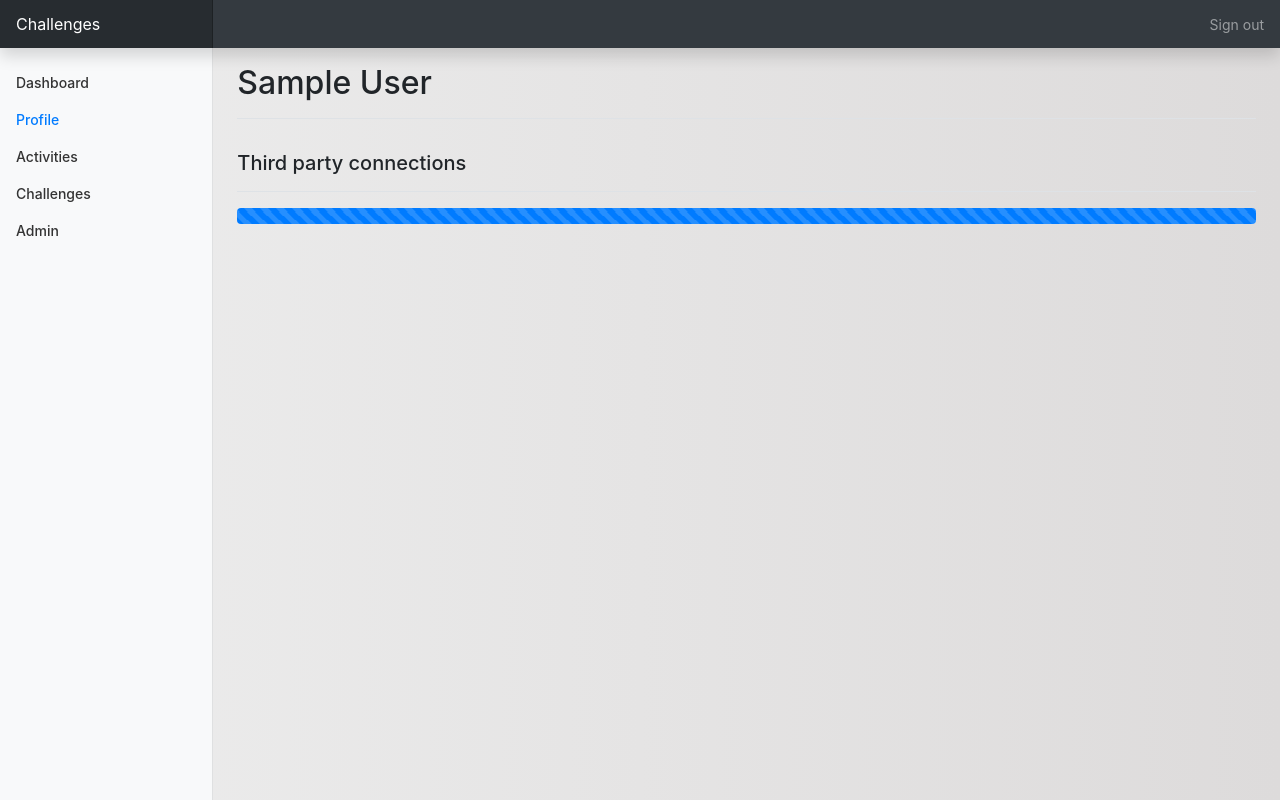
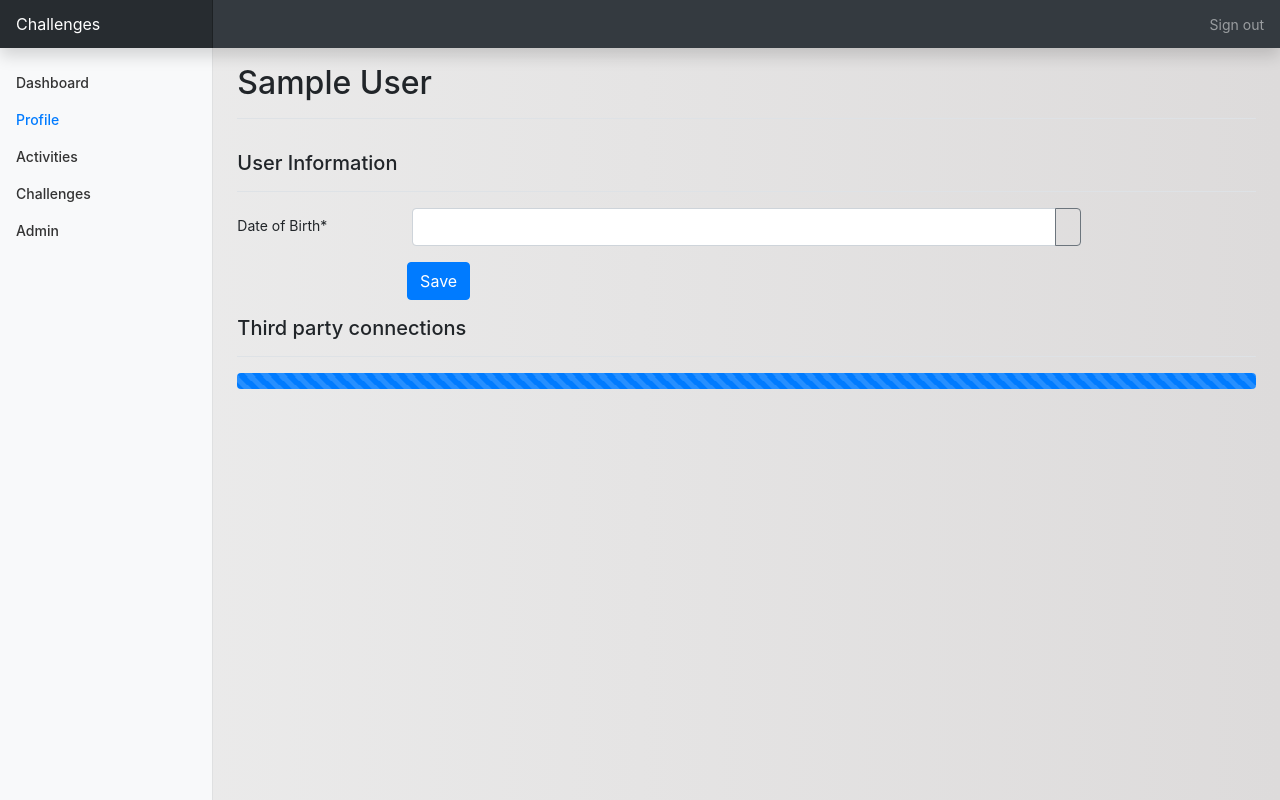
Before and after one commit to mountinash789/Challenges, a Django app: page /profile/ in a window 1280 px wide. Run offline with Django 3.2, Linux system fonts and the light colour scheme; the visitor is signed in with stand-in values (Sample User, id 1); data that the repository does not hold is empty; some libraries are stand-ins or nearby versions.

Commit message:
profile and dob

```diff
--- a/backend/models.py
+++ b/backend/models.py
@@ -5,6 +5,8 @@
 
 from django.contrib.auth.models import User
 from django.db import models
+from django.db.models.signals import post_save
+from django.dispatch import receiver
 from django.urls import reverse_lazy
 from django_extensions.db.models import TimeStampedModel
 
@@ -86,15 +88,15 @@
     def get_absolute_url(self):
         return reverse_lazy('front:activities:view', kwargs={'pk': self.id})
 
-    # todo get and store user age
-    # def age(self):
-    #     today = self.start_date
-    #     born = self.user.profile.dob
-    #     return today.year - born.year - ((today.month, today.day) < (born.month, born.day))
+    def age(self):
+        if self.user.profile.dob:
+            today = self.date
+            born = self.user.profile.dob
+            return today.year - born.year - ((today.month, today.day) < (born.month, born.day))
+        return 30
 
-    @staticmethod
-    def target_heartrates(want_zones=False):
-        target = 220 - 26  # self.age()
+    def target_heartrates(self, want_zones=False):
+        target = 220 - self.age()
         target_min = round((55 * target) / 100.0)  # 55% of target
         target_max = round((85 * target) / 100.0)  # 85% of target
 
@@ -201,3 +203,24 @@
 
     def __str__(self):
         return '{} has signed up to {}'.format(self.user.get_full_name(), self.challenge)
+
+
+class Profile(models.Model):
+    user = models.OneToOneField(User, on_delete=models.CASCADE)
+    dob = models.DateField(blank=True, null=True, help_text='Used to calculate heart rate targets.')
+
+    def __str__(self):
+        return self.user.username
+
+    def get_name(self):
+        name = ' '.join(map(str, [self.user.first_name, self.user.last_name]))
+        if len(name.strip()) > 0:
+            return name
+        return self.user
+
+
+@receiver(post_save, sender=User)
+def create_or_update_user_profile(sender, instance, created, **kwargs):
+    if created:
+        Profile.objects.create(user=instance)
+    instance.profile.save()
--- a/frontend/forms.py
+++ b/frontend/forms.py
@@ -1,7 +1,11 @@
+from crispy_forms.bootstrap import FieldWithButtons, StrictButton
 from crispy_forms.helper import FormHelper
-from crispy_forms.layout import Layout, Submit, Div, HTML
+from crispy_forms.layout import Layout, Submit, Div, HTML, Field
+from django import forms
 from django.contrib.auth.forms import AuthenticationForm, UserCreationForm
 from django.urls import reverse_lazy
+
+from backend.models import Profile
 
 
 class LoginForm(AuthenticationForm):
@@ -48,3 +52,33 @@
                 css_class='offset-lg-2',
             ),
         )
+
+
+class ProfileForm(forms.ModelForm):
+    dob = forms.DateField(required=True, input_formats=['%d/%m/%Y'],
+                          widget=forms.DateInput(attrs={'class': 'datepicker'}),
+                          label='Date of Birth')
+
+    class Meta:
+        model = Profile
+        fields = [
+            'dob'
+        ]
+
+    def __init__(self, *args, **kwargs):
+        super().__init__(*args, **kwargs)
+        self.helper = FormHelper()
+        self.helper.form_id = 'id_main_form'
+        self.helper.form_class = 'form-horizontal'
+        self.helper.label_class = 'col-lg-2'
+        self.helper.field_class = 'col-lg-8'
+
+        self.helper.layout = Layout(
+            FieldWithButtons(Field('dob', autocomplete="off"),
+                             StrictButton('<i class="fa fa-calendar fa-fw"></i>',
+                                          css_class='btn-outline-secondary datepicker-btn')),
+            Div(
+                Submit('submit', 'Save'),
+                css_class='offset-lg-2',
+            ),
+        )
--- a/frontend/views/frontend.py
+++ b/frontend/views/frontend.py
@@ -1,10 +1,11 @@
+from django.contrib import messages
 from django.contrib.auth.views import LoginView
 from django.urls import reverse_lazy
 from django.utils import timezone
-from django.views.generic import TemplateView, FormView
+from django.views.generic import TemplateView, FormView, UpdateView
 
-from backend.models import ChallengeSubscription
-from frontend.forms import LoginForm, RegisterForm
+from backend.models import ChallengeSubscription, Profile
+from frontend.forms import LoginForm, RegisterForm, ProfileForm
 from project.utils import LoginRequired
 
 
@@ -36,19 +37,38 @@
         return url or reverse_lazy('front:home')
 
 
-class ProfilePage(LoginRequired, TemplateView):
+class ProfilePage(LoginRequired, UpdateView):
     template_name = 'profile.html'
     user = None
+    model = Profile
+    form_class = ProfileForm
 
     def get(self, request, *args, **kwargs):
         self.user = self.request.user
         return super().get(request, *args, **kwargs)
+
+    def post(self, request, *args, **kwargs):
+        self.user = self.request.user
+        return super().post(request, *args, **kwargs)
+
+    def get_object(self, queryset=None):
+        return self.user.profile
 
     def get_users_name(self):
         full_name = self.user.get_full_name()
         if len(full_name) == 0:
             return self.user.username
         return full_name
+
+    def get_success_url(self):
+        messages.success(self.request, 'Profile Updated.')
+        return reverse_lazy('front:profile')
+
+    def get_initial(self):
+        initial = super().get_initial()
+        if self.object.dob:
+            initial['dob'] = self.object.dob.strftime('%d/%m/%Y')
+        return initial
 
     def get_context_data(self, **kwargs):
         context = super().get_context_data(**kwargs)
--- a/public/js/activities.js
+++ b/public/js/activities.js
@@ -1,4 +1,7 @@
 let config = {
+    "dom": "<'row'<'col-sm-12 col-md-6'l><'col-sm-12 col-md-6'f>>" +
+           "<'row'<'col-sm-12'tr>>" +
+           "<'row'<'col-sm-12 col-md-5'i><'col-sm-12 col-md-7'p>>",
     "processing": true,
     "serverSide": true,
     "fixedHeader": true,
--- a/templates/activity/view.html
+++ b/templates/activity/view.html
@@ -75,7 +75,7 @@
         <a href="#map" class="btn btn-sm btn-outline-secondary">Map</a>
     </div>
 </div>
-<div class="row">
+<div class="row mb-4">
     <div class="col-lg-6">
         <div class="p-4" style="background:white; box-shadow: 0 4px 8px 0 rgba(0,0,0,0.2);">
             <div class="form-group">
--- a/templates/base.html
+++ b/templates/base.html
@@ -16,10 +16,30 @@
             crossorigin="anonymous"></script>
     <script src="https://cdnjs.cloudflare.com/ajax/libs/Chart.js/2.7.3/Chart.min.js"></script>
     <script defer src="{% static 'js/all.js' %}"></script>
+    <script src="https://code.jquery.com/ui/1.12.0/jquery-ui.js"></script>
+    <script>
+        $(document).ready(function() {
+
+            $('.datepicker').datepicker(
+                {
+                    dateFormat: 'dd/mm/yy',
+                    changeMonth: true,
+                    changeYear: true,
+                    yearRange: "c-50:c"
+                }
+            );
+
+            $(".datepicker-btn").click(function() {
+                $(this).parent().parent().find('.datepicker').datepicker("show")
+            });
+
+        });
+    </script>
     {% block js %}
     {% endblock %}
 
     <link href="{% static 'css/bootstrap.min.css' %}" rel="stylesheet">
+    <link href="https://code.jquery.com/ui/1.12.1/themes/base/jquery-ui.css" rel="stylesheet">
     {% block css %}
     {% endblock %}
 
@@ -46,6 +66,7 @@
               font-size: 3.5rem;
             }
         }
+
 
     </style>
     <!-- Custom styles for this template -->
--- a/templates/profile.html
+++ b/templates/profile.html
@@ -1,5 +1,6 @@
 {% extends 'base.html' %}
 {% load static %}
+{% load crispy_forms_tags %}
 {% block js %}
 <script src="{% static 'js/profile.js' %}"></script>
 {% endblock %}
@@ -66,6 +67,13 @@
 <!--</div>-->
 
 <div class="d-flex justify-content-between flex-wrap flex-md-nowrap align-items-center pt-3 pb-2 mb-3 border-bottom">
+    <h1 class="h5">User Information</h1>
+</div>
+<span>
+   {% crispy form %}
+</span>
+
+<div class="d-flex justify-content-between flex-wrap flex-md-nowrap align-items-center pt-3 pb-2 mb-3 border-bottom">
     <h1 class="h5">Third party connections</h1>
 </div>
 <span class="load_content" id="id_connections" data-url="{% url 'api:user_connections' user.id %}">
```
Also changed, not shown: backend/migrations/0021_profile.py (added).
